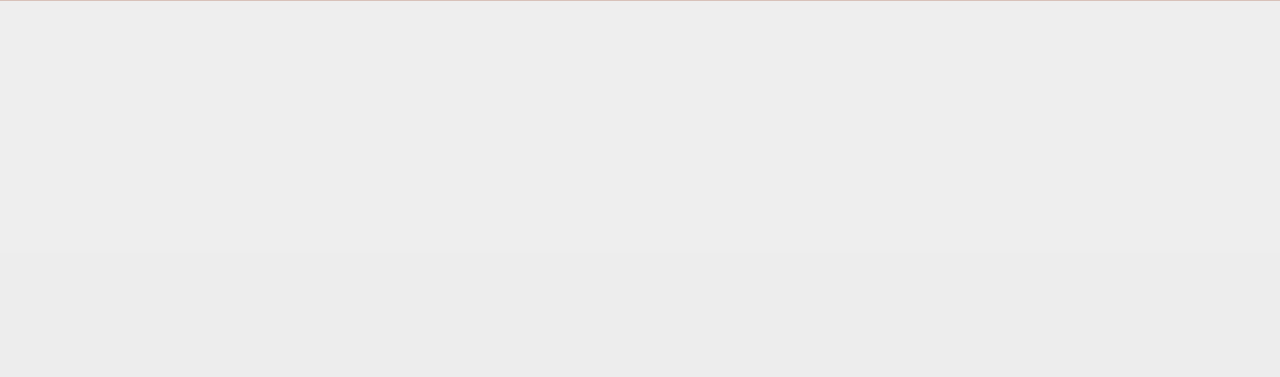
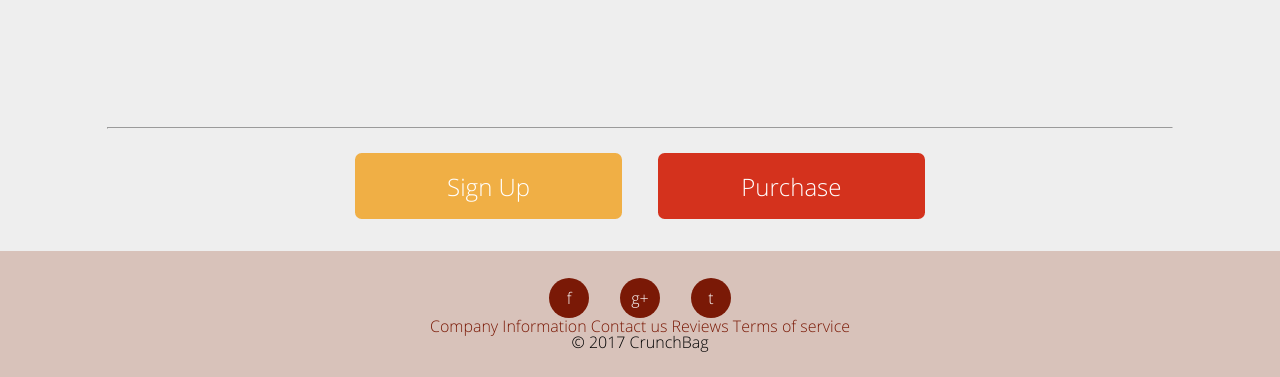
Before and after one commit to The-Jackrabbit/Crunchbag, a PHP site: page /backlog/about.php in a window 1280 px wide. Shown: the part 547-924 px from the top of the page. Before the commit the page ends 548 px from the top, so only its background shows below. Run offline with PHP 8.4, Linux system fonts and the light colour scheme; some libraries are stand-ins or nearby versions; some web fonts are replaced.

Commit message:
About Page Update

```diff
--- a/about.php
+++ b/about.php
@@ -14,33 +14,63 @@
 		crossorigin=""></script>
 		<script src="./Assets/jquery.min.js"></script>
 		<style>
-			.signup {
-				background-color: #F0AF45;
-				color: white;
 
+			#mapid {
+				display: inline-block;
+				height: 180pt;
+				width: 39%;
+				vertical-align: top;
+			}
+			.text {
+				width: 60%;
+				display: inline-block;
+			}
+			.about-info {
+				padding-bottom: 200pt;
+				vertical-align: top;
 				margin: 0 auto;
 			}
-			#mapid {
-				display: inline-block;
-				height: 180px;
+			.actions input {
+				color: white;
+				border: none !important;
 				width: 200pt;
+				height: 50pt;
+				margin: 12pt;
+				font-size: 18pt;
 			}
-			.text {
-				width: 400pt;
+			.actions {
+				width: min-content;
+				white-space: nowrap;
+				margin: 0 auto;
+			}
+			.actions * {
 				display: inline-block;
 			}
-
+			.purchase {
+				background-color: #D4321D !important;
+			}
+			.signup {
+				background-color: #F0AF45 !important;
+			}
+			.text ul {
+				padding: 10pt 0pt;
+				padding-left: 20pt;
+				list-style: disc;
+			}
+			.text ul li {
+				padding: 4pt;
+			}
 		</style>
 		<script>
 			$(document).ready(function() {
-				var mymap = L.map('mapid').setView([38.1501341, -78.4340733], 15);
+				var mymap = L.map('mapid').setView([38.035415, -78.503547], 15);
 			 L.tileLayer('https://api.tiles.mapbox.com/v4/{id}/{z}/{x}/{y}.png?access_token={accessToken}', {
 				attribution: 'Map data &copy; <a href="http://openstreetmap.org">OpenStreetMap</a> contributors, <a href="http://creativecommons.org/licenses/by-sa/2.0/">CC-BY-SA</a>, Imagery © <a href="http://mapbox.com">Mapbox</a>',
 				maxZoom: 18,
 				id: 'mapbox.streets',
 				accessToken: 'pk.eyJ1IjoiYm94ZnVsbG9mbW9vIiwiYSI6ImNqNHExODJ4czA3Y2EzM3Bjb29oeXRqaWoifQ.dj_ikTE412eU5X114wJOEA'
 			 }).addTo(mymap);
-			 var marker = L.marker([38.1501341, -78.4340733]).addTo(mymap);
+			 var marker = L.marker([38.035415, -78.503547]).addTo(mymap);
 			 var options = {
 					layers: [
 						L.tileLayer('http://{s}.tile.openstreetmap.org/{z}/{x}/{y}.png', { maxZoom: 18, attribution: '...' })
@@ -74,6 +104,7 @@
 		<div class="max-inline">
 			<h1>About Us</h1>
 			<hr>
+			<div class="about-info">
 				<div class="text">
 					<p>Proin iaculis, nibh eget efficitur varius, libero tellus porta dolor, at pulvinar tortor ex eget ligula. Integer eu dapibus arcu, sit amet sollicitudin eros. Proin iaculis, nibh eget efficitur varius, libero tellus porta dolor, at pulvinar tortor ex eget ligula. Integer eu dapibus arcu, sit amet sollicitudin eros.  Proin iaculis, nibh eget efficitur varius, libero tellus porta dolor, at pulvinar tortor ex eget ligula. Integer eu dapibus arcu, sit amet sollicitudin eros.</p>
 					<ul>
@@ -88,10 +119,20 @@
 
 				</div>
 
+			</div>
+
+
 			<hr>
-			<form "./signup.php">
+			<div class="actions">
+			<form action="./signup.php">
 				<input class="signup" type="submit" value="Sign Up">
 			</form>
+			<form action="./purchase.php">
+				<input class="purchase" type="submit" value="Purchase">
+			</form>
+
+			</div>
+
 		</div>
 		<?php include("./Components/footer/footer.php");?>
    </body>
```
Lines whose indentation alone changed are shown as unchanged.
